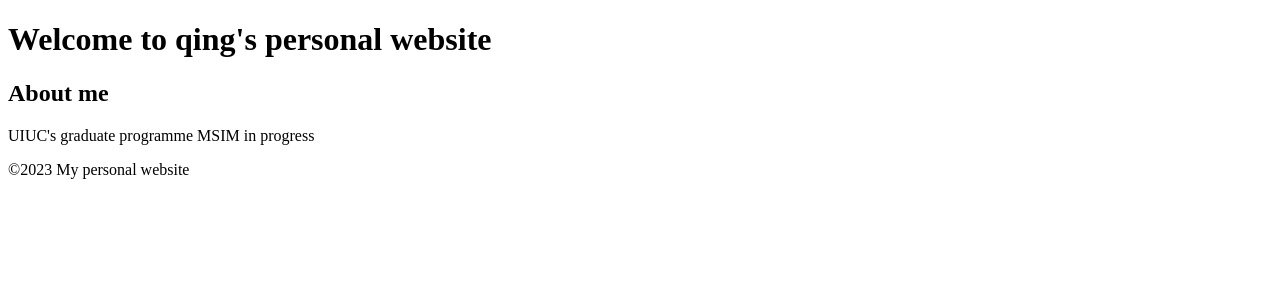
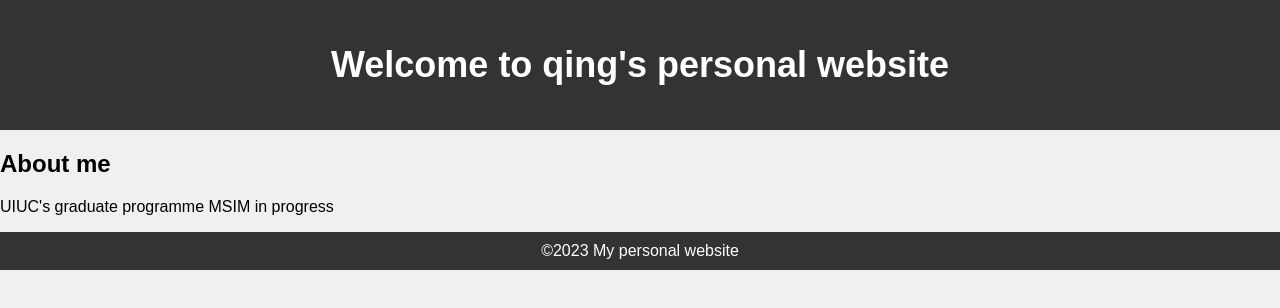
Before and after one commit to QingWen1/qing.github.io, a plain HTML site: page index.html in a window 1280 px wide. Drawn offline with Linux system fonts and the light colour scheme.

Commit message:
Update index.html

```diff
--- a/index.html
+++ b/index.html
@@ -4,6 +4,35 @@
   <meta charset="utf-8">
   <meta name="viewport" content="width=device-width, initial-scale=1.0">
   <title>qing's personal website</title>
+  <style>
+    body {
+      font-family: Arial, Helvetica, sans-serif;
+      margin: 0;
+      padding: 0;
+      background-color: #f0f0f0;
+    }
+    header {
+      background-color: #333;
+      color: #fff;
+      padding: 20px;
+      text-align: center;
+    }
+    h1 {
+      font-size: 36px;
+    }
+    .container {
+        max-width: 800px;
+        margin: 0 auto;
+        padding: 20px;
+        background-color: #fff;
+    }
+    footer {
+      background-color: #333;
+      color: #fff;
+      text-align: center;
+      padding: 10px;
+    }
+  </style>
 </head>
 <body>
   <header>
```
